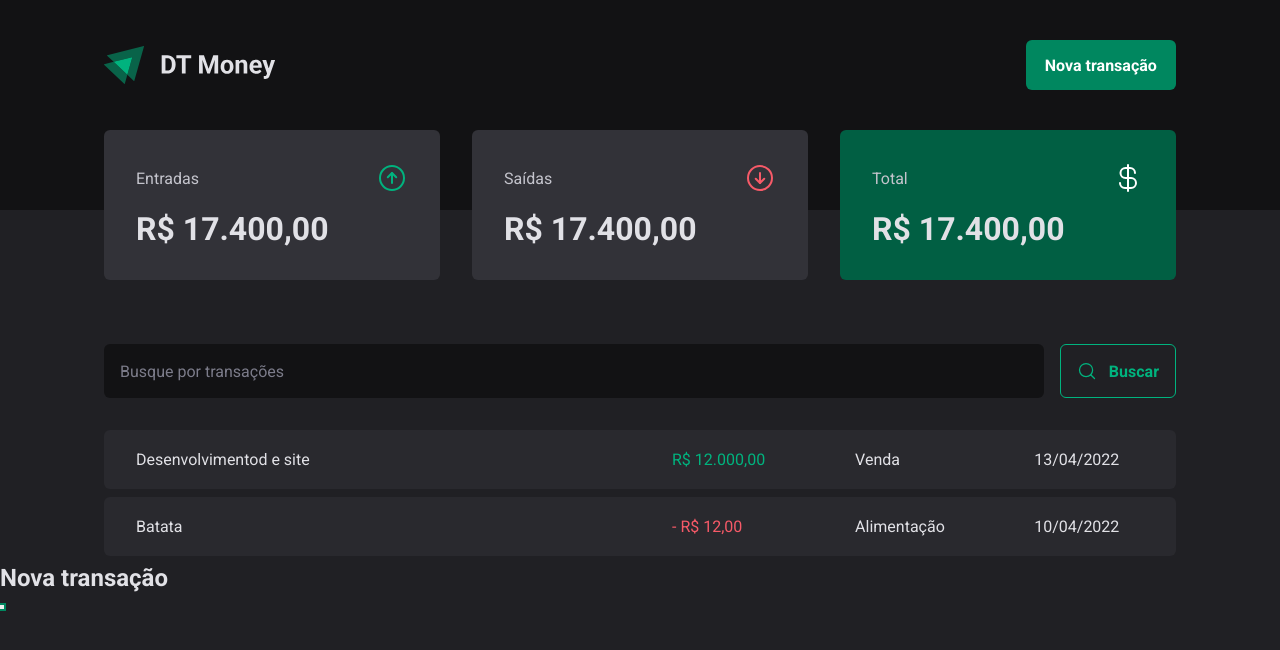
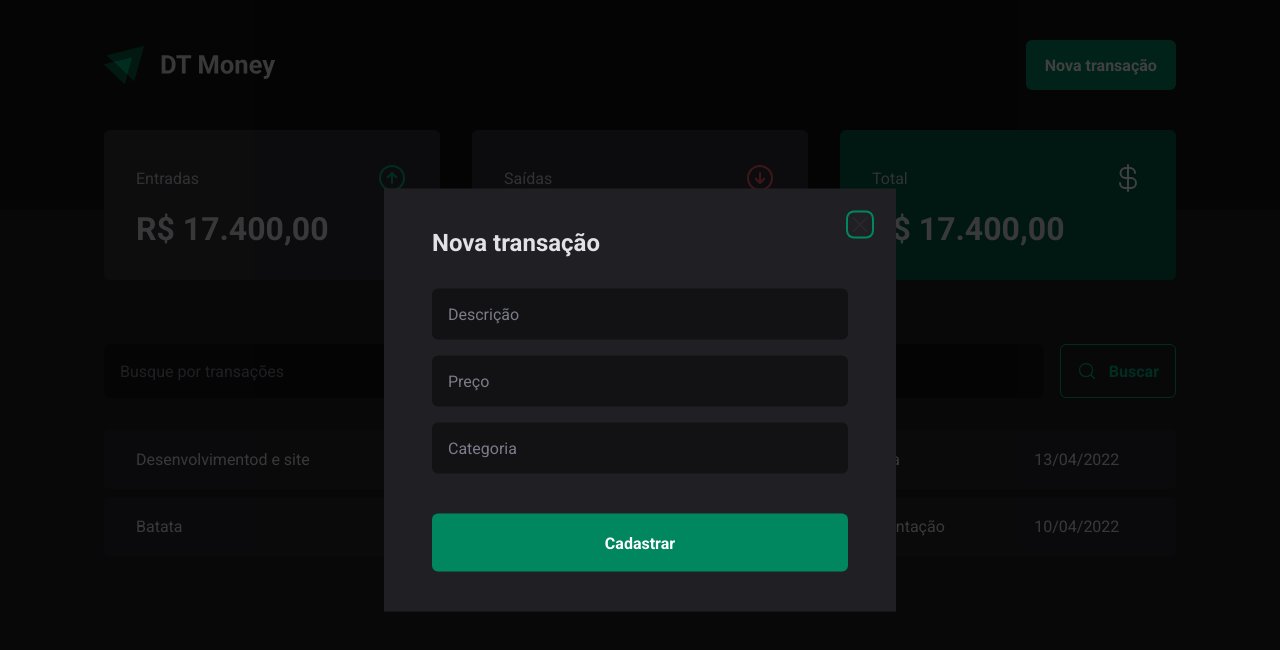
Before and after one commit to filipesalesaraujo/dt-money, a React (Vite) app: page / in a window 1280 px wide. Both pictures are taken after a click on the button "Nova transação". Shown: the top 650 px of the page. Built offline with nearby package versions, Linux system fonts and the light colour scheme.

Commit message:
Estrutura visual - Modal de nova transação

```diff
--- a/src/components/Header/index.tsx
+++ b/src/components/Header/index.tsx
@@ -1,4 +1,6 @@
 import * as Dialog from '@radix-ui/react-dialog';
+
+import {NewTransactionModal} from "../NewTransactionModal";
 
 import {HeaderContainer, HeaderContent, NewTransactionButton} from "./styles";
 
@@ -16,13 +18,7 @@
                         <NewTransactionButton>Nova transação</NewTransactionButton>
                     </Dialog.Trigger>
 
-                    <Dialog.Portal>
-                        <Dialog.Overlay/>
-                        <Dialog.Content>
-                            <Dialog.Title>Nova transação</Dialog.Title>
-                            <Dialog.Close />
-                        </Dialog.Content>
-                    </Dialog.Portal>
+                    <NewTransactionModal/>
 
                 </Dialog.Root>
             </HeaderContent>
--- /dev/null
+++ b/src/components/NewTransactionModal/index.tsx
@@ -0,0 +1,27 @@
+import * as Dialog from "@radix-ui/react-dialog";
+
+import {X} from "phosphor-react";
+
+import {CloseButton, Content, Overlay} from "./styles";
+
+export function NewTransactionModal() {
+    return (
+        <Dialog.Portal>
+            <Overlay/>
+            <Content>
+                <Dialog.Title>Nova transação</Dialog.Title>
+
+                <CloseButton>
+                    <X size={24}/>
+                </CloseButton>
+
+                <form>
+                    <input type="text" placeholder='Descrição' required/>
+                    <input type="number" placeholder='Preço' required/>
+                    <input type="text" placeholder='Categoria' required/>
+                    <button type="submit">Cadastrar</button>
+                </form>
+            </Content>
+        </Dialog.Portal>
+    )
+}
--- /dev/null
+++ b/src/components/NewTransactionModal/styles.ts
@@ -0,0 +1,71 @@
+import styled from "styled-components";
+import * as Dialog from "@radix-ui/react-dialog";
+
+export const Overlay = styled(Dialog.Overlay)`
+  position: fixed;
+  width: 100vw;
+  height: 100vh;
+  inset: 0;
+  background: rgba(0, 0, 0, 0.75);
+`;
+
+export const Content = styled(Dialog.Content)`
+  min-width: 32rem;
+  border-right: 6px;
+  padding: 2.5rem 3rem;
+  background: ${props => props.theme['gray-800']};
+
+  position: fixed;
+  top: 50%;
+  left: 50%;
+  transform: translate(-50%, -50%);
+
+  form {
+    margin-top: 2rem;
+    display: flex;
+    flex-direction: column;
+    gap: 1rem;
+
+    input {
+      border-radius: 6px;
+      border: 0;
+      background-color: ${props => props.theme['gray-900']};
+      color: ${props => props.theme['gray-300']};
+      padding: 1rem;
+
+      &::placeholder {
+        color: ${props => props.theme['gray-500']};;
+      }
+    }
+
+    button[type=submit] {
+      height: 58px;
+      border: 0;
+      background-color: ${props => props.theme['green-500']};
+      color: ${props => props.theme.white};
+      font-weight: bold;
+      padding: 0 1.25rem;
+      border-radius: 6px;
+      margin-top: 1.5rem;
+
+      cursor: pointer;
+      transition: background-color 0.2s;
+
+      &:hover {
+        background-color: ${props => props.theme['green-700']};
+      }
+    }
+  }
+`;
+
+export const CloseButton = styled(Dialog.Close)`
+  position: absolute;
+  background: transparent;
+  border: 0;
+  top: 1.5rem;
+  right: 1.5rem;
+  line-height: 0;
+  cursor: pointer;
+  border-radius: 6px;
+  color: ${props => props.theme['gray-700']};
+`
```
